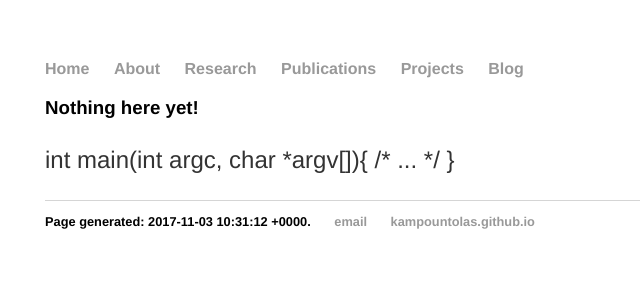
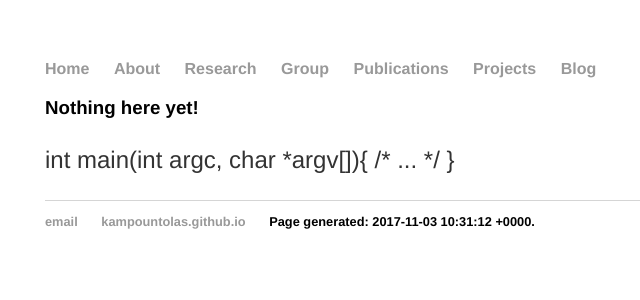
Before and after one commit to kampountolas/kampountolas.github.io, a Jekyll site: the page built from index.html, in a window 1280 px wide. Shown: the top 300 px of the page, without its empty margins (147-787 px from the left). Built offline with Jekyll 4.4.1, drawn with Linux system fonts in a browser that asks for light colours.

Commit message:
Update default.html

```diff
--- a/_layouts/default.html
+++ b/_layouts/default.html
@@ -11,6 +11,7 @@
 	        		<li><a href="/">Home</a></li>
 		        	<li><a href="/about">About</a></li>
 	        		<li><a href="/research">Research</a></li>
+	        		<li><a href="/group">Group</a></li>
 	        		<li><a href="/publications/">Publications</a></li>
 	        		<li><a href="/projects">Projects</a></li>
 	        		<li><a href="/blog">Blog</a></li>
@@ -23,9 +24,9 @@
 			</div><!-- /.container -->
 			<footer>
 	    		<ul>
-				<li>Page generated: {{ site.time }}.</li>
 	        		<li><a href="mailto:x.y@gmail.com">email</a></li>
 	        		<li><a href="https://kampountolas.github.io/">kampountolas.github.io</a></li>
+				<li>Page generated: {{ site.time }}.</li>
 				</ul>
 			</footer>
 		</body>
```
